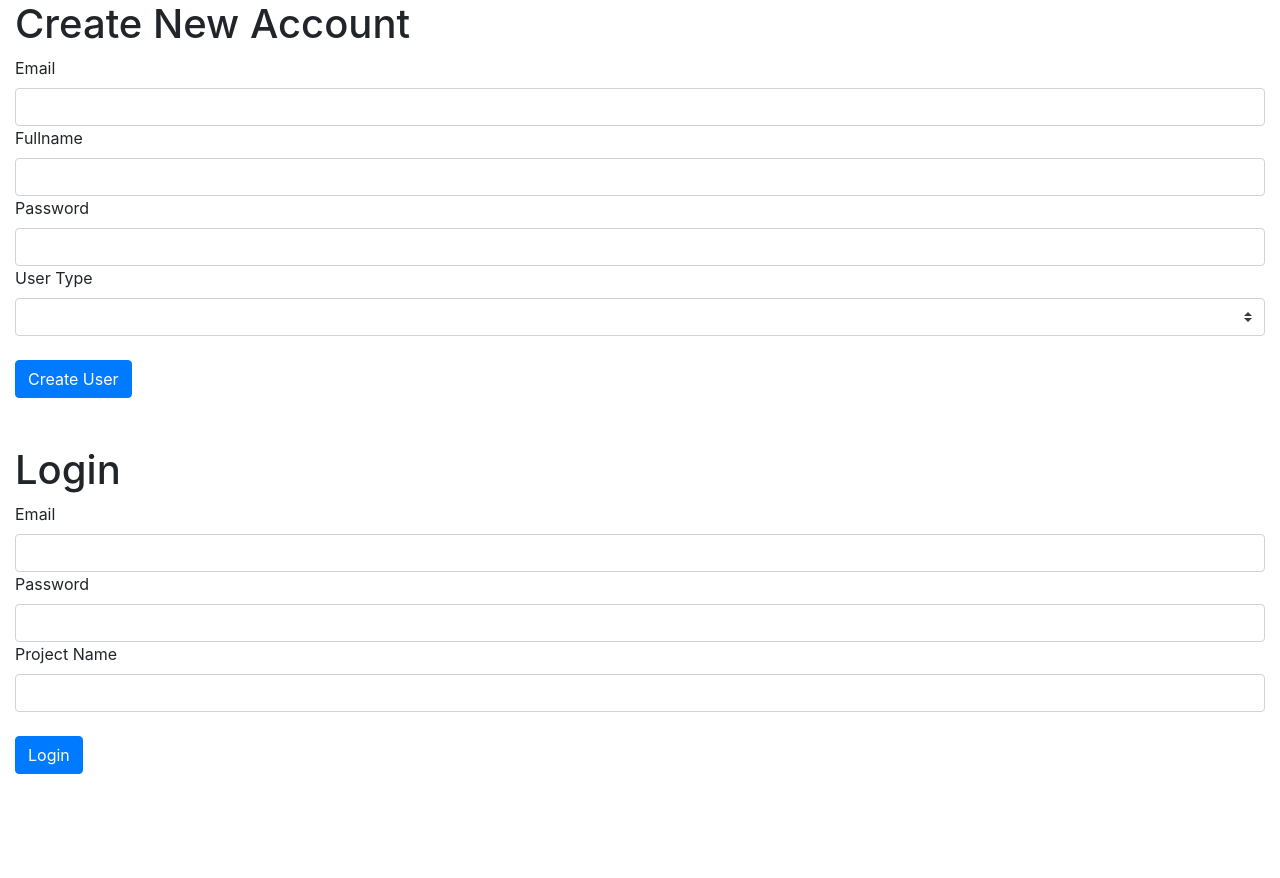
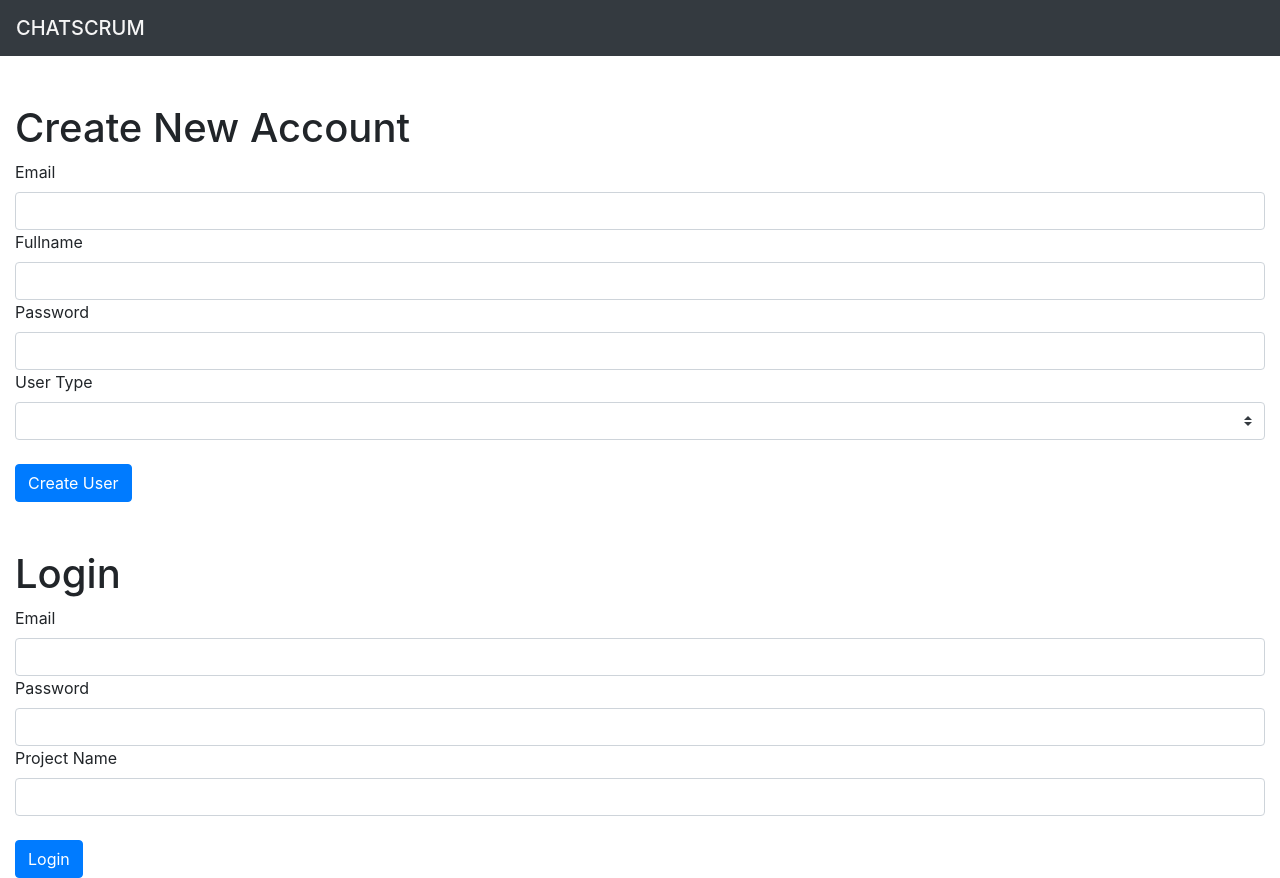
Before and after one commit to omotomiwa/ScrumApp, an Angular app: page / in a window 1280 px wide. Before the commit the page ends 800 px from the top, so only its background shows below. Built offline with nearby package versions, Linux system fonts and the light colour scheme.

Commit message:
added little styling and navbar

```diff
--- a/src/app/app.component.html
+++ b/src/app/app.component.html
@@ -1,4 +1,4 @@
-
+      <app-navbar></app-navbar><br><br>
       <app-signup></app-signup>
       <br><br>
       <app-login></app-login>
--- a/src/app/app.module.ts
+++ b/src/app/app.module.ts
@@ -7,12 +7,14 @@ import { AppComponent } from './app.component';
 import { SignupComponent } from './signup/signup.component';
 import { LoginComponent } from './login/login.component';
 import { FormsModule } from "@angular/forms";
+import { NavbarComponent } from './navbar/navbar.component';
 
 @NgModule({
   declarations: [
     AppComponent,
     SignupComponent,
-    LoginComponent
+    LoginComponent,
+    NavbarComponent
   ],
   imports: [
     BrowserModule,
--- /dev/null
+++ b/src/app/navbar/navbar.component.html
@@ -0,0 +1,3 @@
+<nav class="navbar navbar-light bg-dark">
+        <span class="navbar-brand mb-0 h3" style="color:whitesmoke;">CHATSCRUM</span>
+      </nav>
--- /dev/null
+++ b/src/app/navbar/navbar.component.ts
@@ -0,0 +1,15 @@
+import { Component, OnInit } from '@angular/core';
+
+@Component({
+  selector: 'app-navbar',
+  templateUrl: './navbar.component.html',
+  styleUrls: ['./navbar.component.css']
+})
+export class NavbarComponent implements OnInit {
+
+  constructor() { }
+
+  ngOnInit() {
+  }
+
+}
--- a/src/app/signup/signup.component.html
+++ b/src/app/signup/signup.component.html
@@ -7,9 +7,9 @@
     <br> -->
 
     <form #userSignupForm = "ngForm" novalidate (ngSubmit)= "onSubmit()">
-        <div class = "form_group">
+        <div class = "form_group ">
             <label>Email</label>
-            <input  required type = "email" pattern = "^[a-z0-9._%+-]+@[a-z0-9.-]+\.[a-z]{2,4}$" [class.is-invalid]= "email.invalid && email.touched"  name = "email" #email = "ngModel" class = "form-control is-invalid" [(ngModel)] = "scrumUserModel.email">
+            <input  required type = "email" width ="100" pattern = "^[a-z0-9._%+-]+@[a-z0-9.-]+\.[a-z]{2,4}$" [class.is-invalid]= "email.invalid && email.touched"   name = "email" #email = "ngModel" class = "form-control is-invalid" [(ngModel)] = "scrumUserModel.email">
             <div *ngIf= "email.errors && email.touched">
             <small class = "text-danger" *ngIf= "email.errors.required">Email is required</small>
             <small class = "text-danger" *ngIf= "email.errors.pattern">Email must contain "@" and "domain.com"</small>
```
Also changed, not shown: src/app/navbar/navbar.component.css (added), 1 other file (tests, documents, lock files or other folders).
